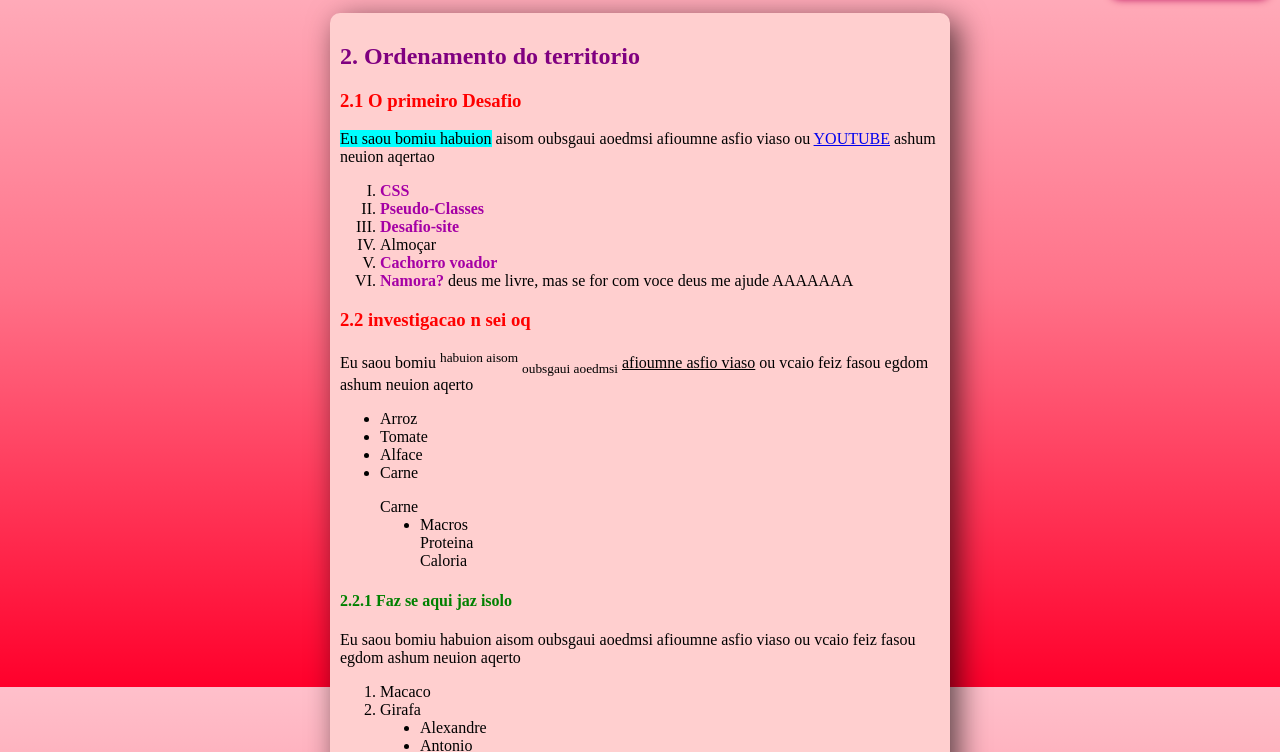
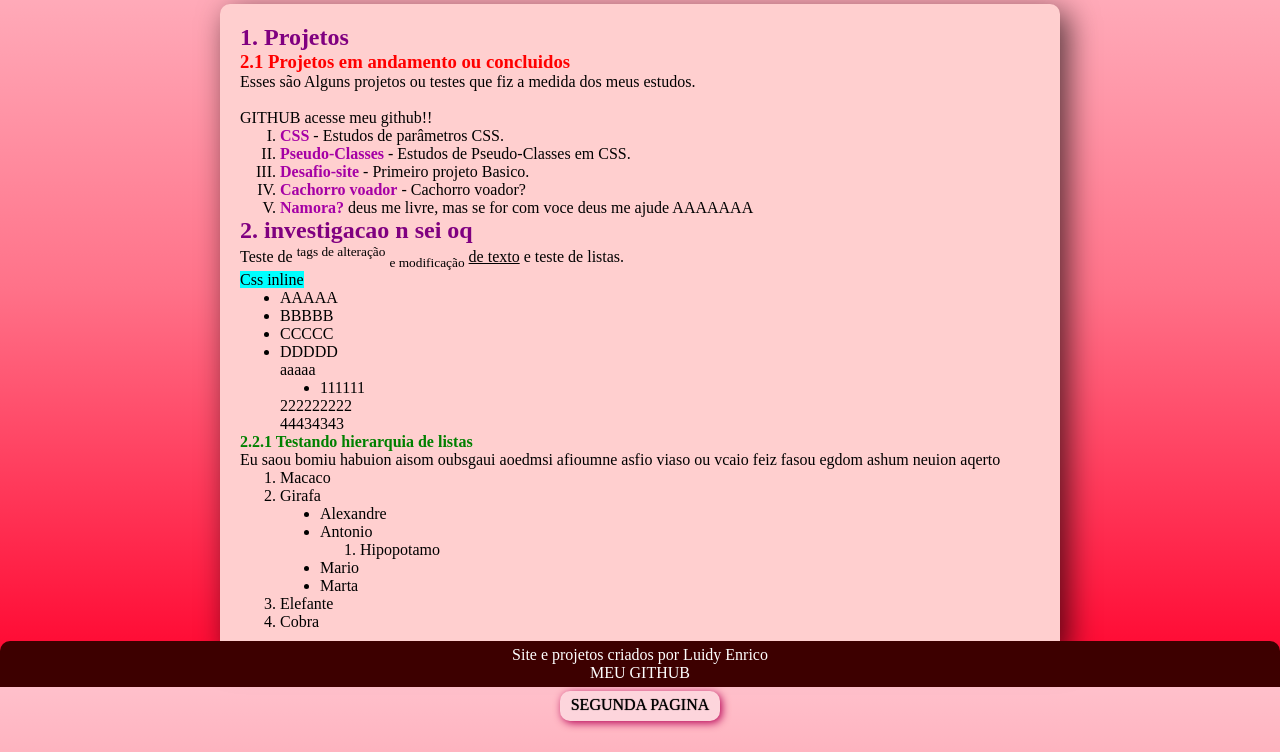
Before and after one commit to Luidyenrico/estudos-iniciais, a plain HTML site: page index.html in a window 1280 px wide. Shown: the part 113-865 px from the top of the page. Drawn offline with Linux system fonts and the light colour scheme.

Commit message:
Atualização pagina inicial

```diff
--- a/index.html
+++ b/index.html
@@ -11,42 +11,42 @@
 
 </head>
 <body>
-    <h1 id="titulo-principal"> Entendendo Portugal </h1>
+    <h1 id="titulo-principal"> Meus estudos iniciais </h1>
 
-    <p class="segunda-pagina"><a href="pagina-2/pag02.html" rel="next">SEGUNDA PAGINA</a></p>
+
 
     <main>
-        <h2> 2. Ordenamento do territorio </h2>
-        <h3> 2.1 O primeiro Desafio</h3>
-        <p> <mark style="background-color: aqua;">Eu saou bomiu habuion</mark> aisom oubsgaui aoedmsi afioumne asfio viaso ou <a href="https://www.youtube.com/?hl=pt" target="_blank" rel="external">YOUTUBE</a> ashum neuion aqertao</p>
+        <h2> 1. Projetos </h2>
+        <h3> 2.1 Projetos em andamento ou concluidos</h3>
+        <p>  Esses são Alguns projetos ou testes que fiz a medida dos meus estudos. <br> <br> <a href="https://github.com/Luidyenrico" target="_blank" rel="external">GITHUB</a> acesse meu github!!</p>
         <ol type="I">
 
-            <li><a href="estudoCSS/testedecss.html">CSS</a>
-            <li><a href="pseudoclasses/pseudoclasse.html">Pseudo-Classes</a>
-            <li><a href="desafiodois/site-desafio.html">Desafio-site</a>
-            <li>Almoçar
-            <li><a href="desafioum/desafioum.html">Cachorro voador</a>
+            <li><a href="estudoCSS/testedecss.html">CSS</a> - Estudos de parâmetros CSS.
+            <li><a href="pseudoclasses/pseudoclasse.html">Pseudo-Classes</a> - Estudos de Pseudo-Classes em CSS.
+            <li><a href="desafiodois/site-desafio.html">Desafio-site</a> - Primeiro projeto Basico.
+            <li><a href="desafioum/desafioum.html">Cachorro voador</a> - Cachorro voador?
 
             <li><a href="pagina-namora/namoradeusmelivre.html">Namora?</a> deus me livre, mas se for com voce deus me ajude AAAAAAA</li>
 
         </ol>
-        <h3> 2.2 investigacao n sei oq</h3>
-        <p> Eu saou bomiu <sup>habuion aisom</sup> <sub>oubsgaui aoedmsi</sub> <ins>afioumne asfio viaso</ins> ou vcaio feiz fasou egdom ashum neuion aqerto</p>
+        <h2> 2. investigacao n sei oq</h2>
+        <p> Teste de <sup>tags de alteração</sup> <sub>e modificação</sub> <ins>de texto</ins> e teste de listas.</p>
+        <mark style="background-color: aqua;">Css inline</mark>
         <ul>
-            <li>Arroz</li>
-            <li>Tomate</li>
-            <li>Alface</li>
-            <li>Carne</li>
+            <li>AAAAA</li>
+            <li>BBBBB</li>
+            <li>CCCCC</li>
+            <li>DDDDD</li>
             <dl>
-                <dt>Carne</dt>
+                <dt>aaaaa</dt>
                 <ul type="disc">
-                    <li>Macros</li>
+                    <li>111111</li>
                 </ul>
-                <dd>Proteina</dd>
-                <dd>Caloria</dd>
+                <dd>222222222</dd>
+                <dd>44434343</dd>
             </dl>
         </ul>
-        <h4> 2.2.1 Faz se aqui jaz isolo</h4>
+        <h4> 2.2.1 Testando hierarquia de listas</h4>
         <p> Eu saou bomiu habuion aisom oubsgaui aoedmsi afioumne asfio viaso ou vcaio feiz fasou egdom ashum neuion aqerto</p>
         <ol>
             <li>Macaco</li>
@@ -66,8 +66,12 @@
                 <li>Cobra</li>
         </ol>
     </main>
-
-    <p class="segunda-pagina"><a href="pagina-2/pag02.html" rel="next">SEGUNDA PAGINA</a></p>
+<div id="div-margem">
+        <p class="segunda-pagina"><a href="pagina-2/pag02.html" rel="next">SEGUNDA PAGINA</a></p>
+    </div>
+    <footer> Site e projetos criados por Luidy Enrico <br>
+        <a href="https://github.com/Luidyenrico">MEU GITHUB</a>
+    </footer>
 
 </body>
 </html>
--- a/sitelegal.css
+++ b/sitelegal.css
@@ -1,3 +1,8 @@
+* {
+    margin: 0;
+
+}
+
 body {
     background-image: linear-gradient(to bottom, rgb(255, 192, 203), rgb(255, 114, 137), rgb(255, 0, 43));
     background-attachment: fixed;
@@ -7,8 +12,8 @@ body {
 
 main {
     background-color: rgb(255, 207, 207);
-    width: 600px;
-    padding: 10px;
+    width: 800px;
+    padding: 20px;
     margin: auto;
     border-radius: 10px;
     box-shadow: 8px 8px 30px #000000a9;
@@ -22,6 +27,7 @@ main {
 
 h1 {
     color: blue;
+    margin: 40px;
 }
 
 h2 {
@@ -36,17 +42,24 @@ h4 {
     color: green;
 }
 
-p.segunda-pagina {
+#div-margem {
+    margin: 40px
+}
+
+.segunda-pagina {
+
     text-align: center;
-    margin-left: 87%;
+    margin: auto;
     background-color:rgb(253, 213, 220);
     box-shadow: 2px 2px 8px #b60055;
     border-radius: 10px;
     height: 20px;
     width: 150px;
     padding: 5px;
-    text-shadow: 0px 0px 1px brown;
+    text-shadow: 0px 0px 1px rgb(0, 0, 0);
 }
+
+
 
 
 
@@ -69,6 +82,11 @@ p.segunda-pagina {
     text-shadow: 0px 0px 1px brown;
 }
 
+a {
+    color: #000000;
+    text-decoration: none;
+}
+
 li > a {
     font-weight: 600;
     text-decoration: none;
@@ -78,3 +96,20 @@ li > a {
 li:hover > a {
     text-decoration: underline;
 }
+
+footer {
+    position: fixed;
+    bottom: 0;
+    left: 0;
+    right: 0;
+    border-radius: 10px 10px 0px 0px;
+    padding: 5px;
+    text-align: center;
+    background-color: #3d0000;
+    color: white;
+}
+
+footer a {
+    margin: auto;
+    color: white;
+}
```
Also changed, not shown: 1 other file.
